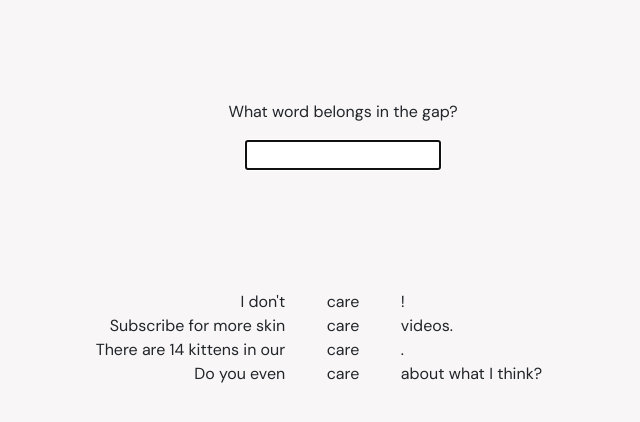
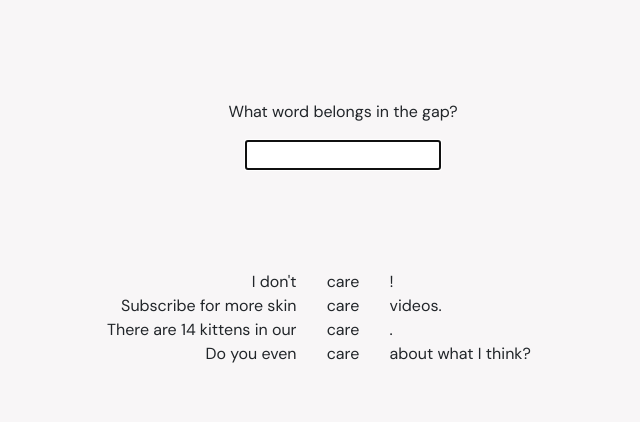
Before and after one commit to thilothelitz/cloze, a Flask app: page /gaps in a window 1280 px wide. Shown: the top 422 px of the page, without its empty margins (297-937 px from the left). Run offline with Flask 2, Linux system fonts and the light colour scheme.

Commit message:
Make layout tighter, allow word breaking

```diff
--- a/static/scripts.js
+++ b/static/scripts.js
@@ -1,16 +1,12 @@
 let targetWord = "care";
 let tries = 0;
 let successes = 0;
-let currentLevel = "A1";
+let currentLevel = "C1";
 
-// I can still access this without a getElementByID?
+// The input field calls this function on any input
 function updateTopGaps() {
     guess = document.getElementById("guess").value.toLowerCase().trim();
     changeTopBundleGapText(guess);
-    // Does this work lol
-    // no
-    // The above throws an error which stops gaps from updating I think
-    // .catch();
 }
 
 // Check input if user presses enter
@@ -97,7 +93,7 @@ function changeTopBundleGapText(str) {
     topBundle = getTopMostBundle();
     gaps = topBundle.getElementsByClassName("gap")
     for (let gap of gaps) {
-        gap.innerHTML = str;
+        gap.innerHTML = " " + str + " ";
     }
 }
 
--- a/static/styles.css
+++ b/static/styles.css
@@ -4,7 +4,7 @@ body {
 }
 
 .bundle {
-    padding: 20px;
+    padding: 0px;
 }
 
 .incorrect {
@@ -26,3 +26,7 @@ body {
 .right {
     text-align: left;
 }
+
+.gap {
+    word-wrap: break-word;
+}
--- a/templates/gaps.html
+++ b/templates/gaps.html
@@ -9,7 +9,7 @@
 
 <div class="bundles">
     <div class="bundle">
-        <div class="row">
+        <div class="row g-0">
             <div class="col left" id="sent_1_left">
                 I don't
             </div>
@@ -20,7 +20,7 @@
                 !
             </div>
         </div>
-        <div class="row">
+        <div class="row g-0">
             <div class="col left" id="sent_2_left">
                 Subscribe for more skin
             </div>
@@ -31,7 +31,7 @@
                 videos.
             </div>
         </div>
-        <div class="row">
+        <div class="row g-0">
             <div class="col left" id="sent_3_left">
                 There are 14 kittens in our
             </div>
@@ -42,7 +42,7 @@
                 .
             </div>
         </div>
-        <div class="row">
+        <div class="row g-0">
             <div class="col left" id="sent_4_left">
                 Do you even
             </div>
```
